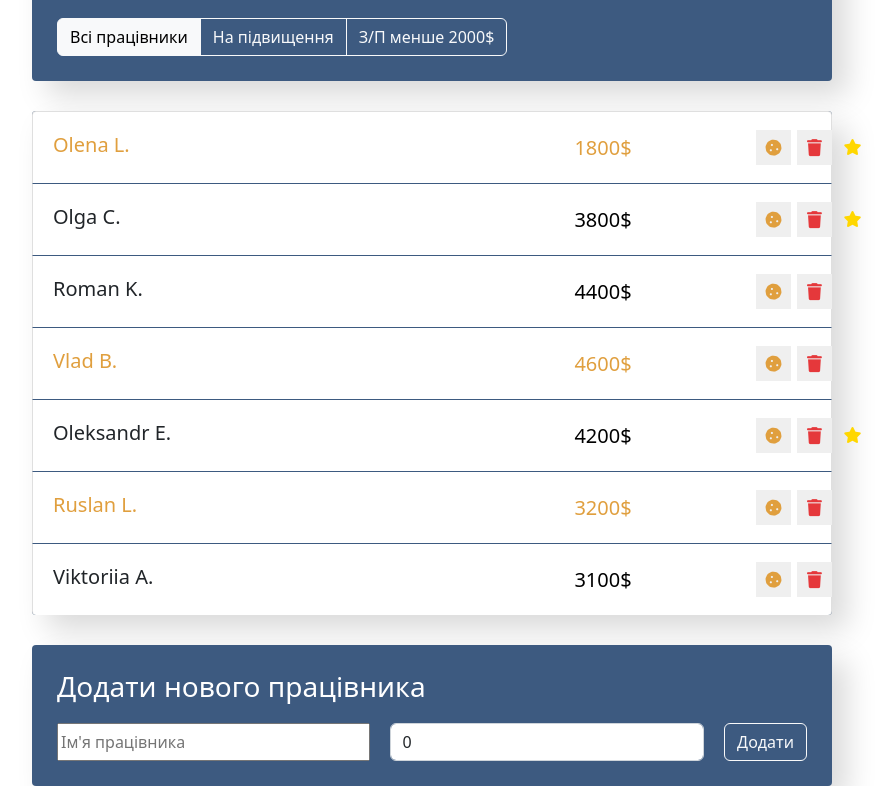
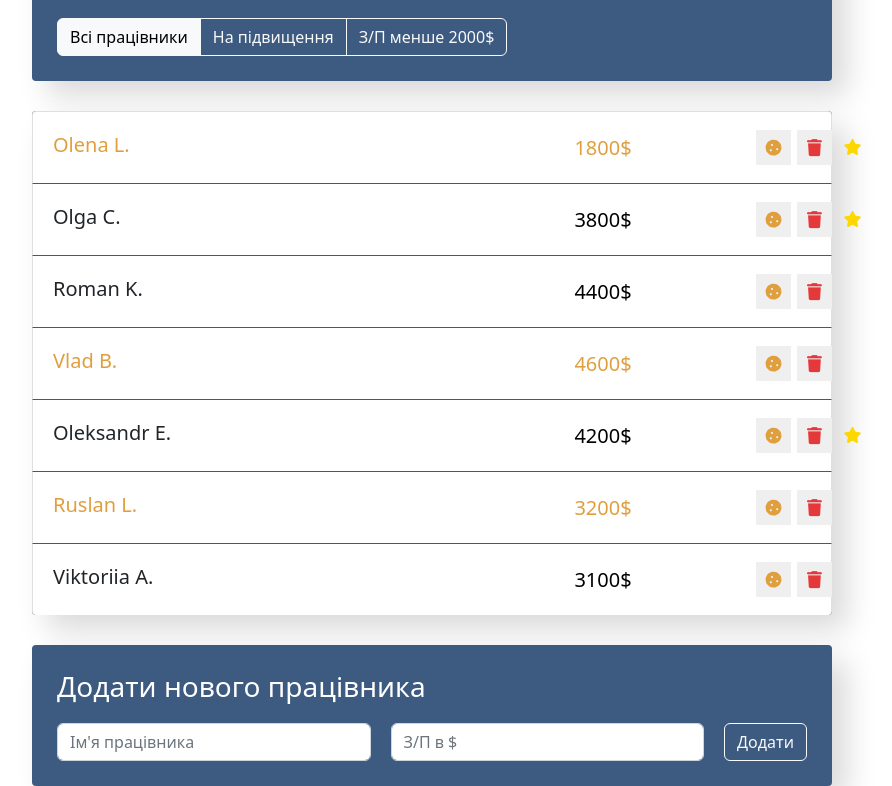
Before and after one commit to vladjsp/employees-app, a React (Create React App) app: page / in a window 1280 px wide. Shown: the part 326-1112 px from the top of the page, without its empty margins (208-1100 px from the left). Built offline with nearby package versions, Linux system fonts and the light colour scheme.

Commit message:
fixed add form

```diff
--- a/package.json
+++ b/package.json
@@ -1,6 +1,7 @@
 {
   "name": "employees-app",
   "version": "0.1.0",
+  "homepage": "https://vladjsp.github.io/employees-app",
   "private": true,
   "dependencies": {
     "@reduxjs/toolkit": "^1.9.5",
@@ -17,6 +18,8 @@
     "typescript": "^5.0.4"
   },
   "scripts": {
+    "predeploy": "npm run build",
+    "deploy": "gh-pages -d build",
     "start": "react-scripts start",
     "build": "react-scripts build",
     "test": "react-scripts test",
@@ -39,5 +42,8 @@
       "last 1 firefox version",
       "last 1 safari version"
     ]
+  },
+  "devDependencies": {
+    "gh-pages": "^5.0.0"
   }
 }
--- a/src/components/EmployeesAddForm/index.tsx
+++ b/src/components/EmployeesAddForm/index.tsx
@@ -7,23 +7,22 @@ import './employees-add-form.scss';
 const EmployeesAddForm = () => {
   const dispatch = useDispatch();
   const [name, setName] = useState('');
-  const [salary, setSalary] = useState(0);
+  const [salary, setSalary] = useState('');
 
   const onNameInput = (e: React.ChangeEvent<HTMLInputElement>) => {
     setName(e.target.value);
   };
   const onSalaryInput = (e: React.ChangeEvent<HTMLInputElement>) => {
-    setSalary(Number(e.target.value));
+    setSalary(e.target.value);
   };
 
   const handleSubmit = (event: React.SyntheticEvent) => {
     event.preventDefault();
-    if (name.length >= 2 && Number(salary) >= 300) {
+    if (name.trim().length >= 2 && Number(salary) >= 300) {
       dispatch(addEmployee({ name, salary }));
       setName('');
-      setSalary(0);
+      setSalary('');
     } else {
-      alert('Please enter a valid name (more than 3 letters) or salary (>=300)');
       return;
     }
   };
@@ -34,20 +33,24 @@ const EmployeesAddForm = () => {
       <form className='add-form d-flex' onSubmit={handleSubmit}>
         <input
           type='text'
-          className='form-contr
-            {name, salary} = this.state;ol new-post-label'
+          minLength={2}
+          className='form-control new-post-label'
           placeholder="Ім'я працівника"
           name='name'
           value={name}
           onChange={onNameInput}
+          required
         />
         <input
           type='number'
           className='form-control new-post-label'
-          placeholder='З/П в $'
+          min='300'
+          max='50000'
           name='salary'
           value={salary}
           onChange={onSalaryInput}
+          placeholder='З/П в $'
+          required
         />
         <button type='submit' className='btn btn-outline-light'>
           Додати
--- a/src/components/EmployeesList/index.tsx
+++ b/src/components/EmployeesList/index.tsx
@@ -14,7 +14,7 @@ const EmployeesList = () => {
       case 'rise':
         return items.filter((item) => item.rise === true);
       case 'lessThan':
-        return items.filter((item) => item.salary < 2000);
+        return items.filter((item) => Number(item.salary) < 2000);
       default:
         return items;
     }
--- a/src/redux/slices/employeesSlice.ts
+++ b/src/redux/slices/employeesSlice.ts
@@ -3,20 +3,20 @@ import { getTotalEmployeesAmount, getToIncreaseAmount } from '../../utils';
 
 export interface IEmployeeObj {
   name: string;
-  salary: number;
+  salary: string;
   increase: boolean;
   rise: boolean;
   id: number;
 }
 const initialState = {
   employeesList: [
-    { name: 'Olena L.', salary: 1800, increase: true, rise: true, id: 1 },
-    { name: 'Olga C.', salary: 3800, increase: false, rise: true, id: 2 },
-    { name: 'Roman K.', salary: 4400, increase: false, rise: false, id: 3 },
-    { name: 'Vlad B.', salary: 4600, increase: true, rise: false, id: 4 },
-    { name: 'Oleksandr E.', salary: 4200, increase: false, rise: true, id: 5 },
-    { name: 'Ruslan L.', salary: 3200, increase: true, rise: false, id: 6 },
-    { name: 'Viktoriia A.', salary: 3100, increase: false, rise: false, id: 7 },
+    { name: 'Olena L.', salary: '1800', increase: true, rise: true, id: 1 },
+    { name: 'Olga C.', salary: '3800', increase: false, rise: true, id: 2 },
+    { name: 'Roman K.', salary: '4400', increase: false, rise: false, id: 3 },
+    { name: 'Vlad B.', salary: '4600', increase: true, rise: false, id: 4 },
+    { name: 'Oleksandr E.', salary: '4200', increase: false, rise: true, id: 5 },
+    { name: 'Ruslan L.', salary: '3200', increase: true, rise: false, id: 6 },
+    { name: 'Viktoriia A.', salary: '3100', increase: false, rise: false, id: 7 },
   ] as IEmployeeObj[],
   nextId: 8,
   toIncreaseAmount: 0,
@@ -33,7 +33,7 @@ const employeesSlice = createSlice({
       state.totalEmployeesAmount = getTotalEmployeesAmount(state.employeesList);
       state.toIncreaseAmount = getToIncreaseAmount(state.employeesList);
     },
-    addEmployee(state, action: PayloadAction<{ name: string; salary: number }>) {
+    addEmployee(state, action: PayloadAction<{ name: string; salary: string }>) {
       const newItem = {
         name: action.payload.name,
         salary: action.payload.salary,
```
Also changed, not shown: 1 other file (tests, documents, lock files or other folders).
